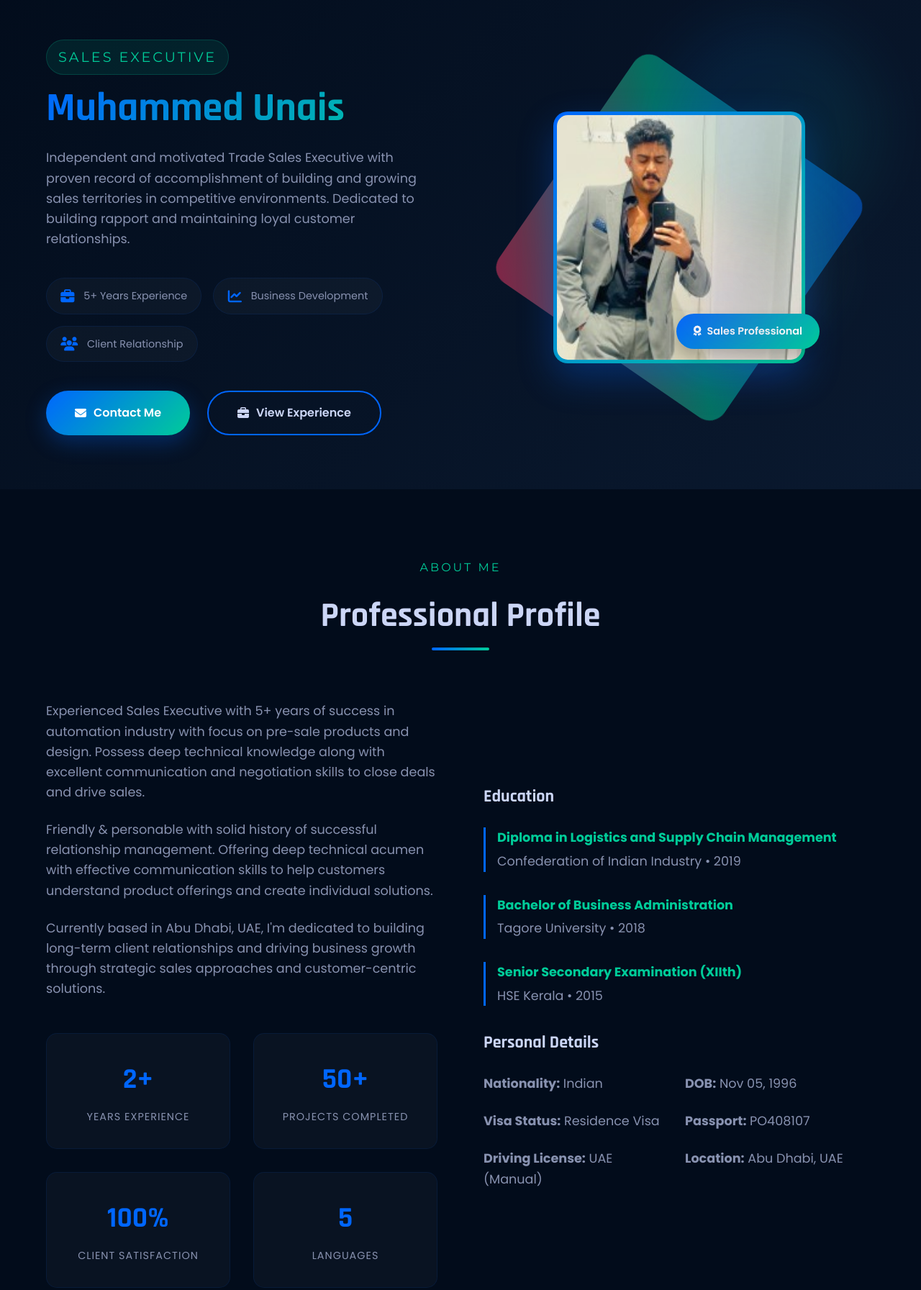
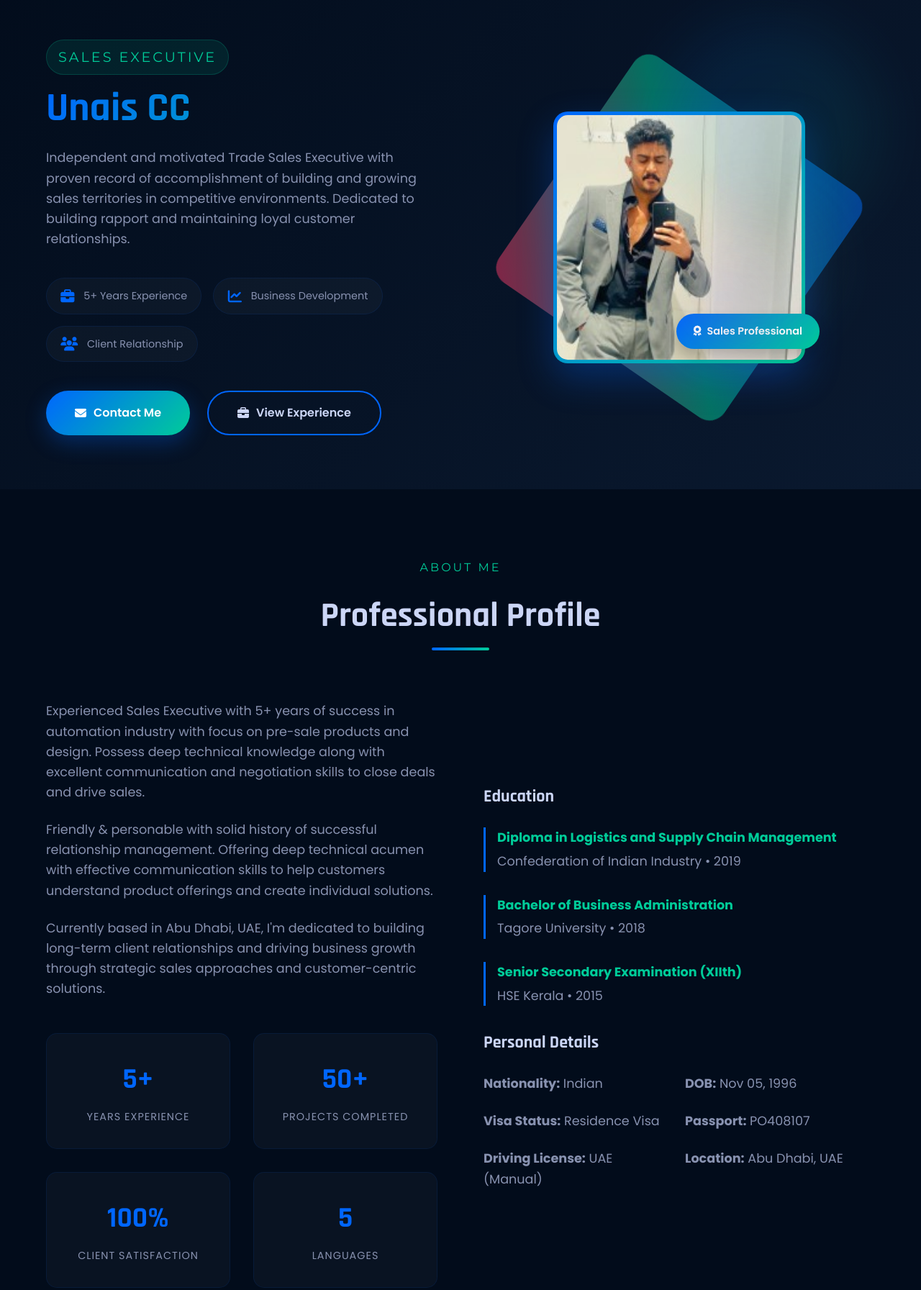
Before and after one commit to Vahid-arch/Unais, a plain HTML site: page index.html in a window 1280 px wide. Shown: the part 120-1913 px from the top of the page at 72% size. Drawn offline with Linux system fonts and the light colour scheme.

Commit message:
experience changes

```diff
--- a/index.html
+++ b/index.html
@@ -1207,7 +1207,7 @@
         <div class="hero-content">
             <div class="hero-text">
                 <div class="hero-subtitle fade-in">Sales Executive</div>
-                <h1 class="hero-title fade-in delay-1">Muhammed Unais</h1>
+                <h1 class="hero-title fade-in delay-1">Unais CC</h1>
                 <p class="hero-description fade-in delay-2">
                     Independent and motivated Trade Sales Executive with proven record of accomplishment
                     of building and growing sales territories in competitive environments. Dedicated to
@@ -1288,7 +1288,7 @@
 
                 <div class="stats">
                     <div class="stat-item fade-in">
-                        <div class="stat-number">2+</div>
+                        <div class="stat-number">5+</div>
                         <div class="stat-label">Years Experience</div>
                     </div>
                     <div class="stat-item fade-in delay-1">
```
